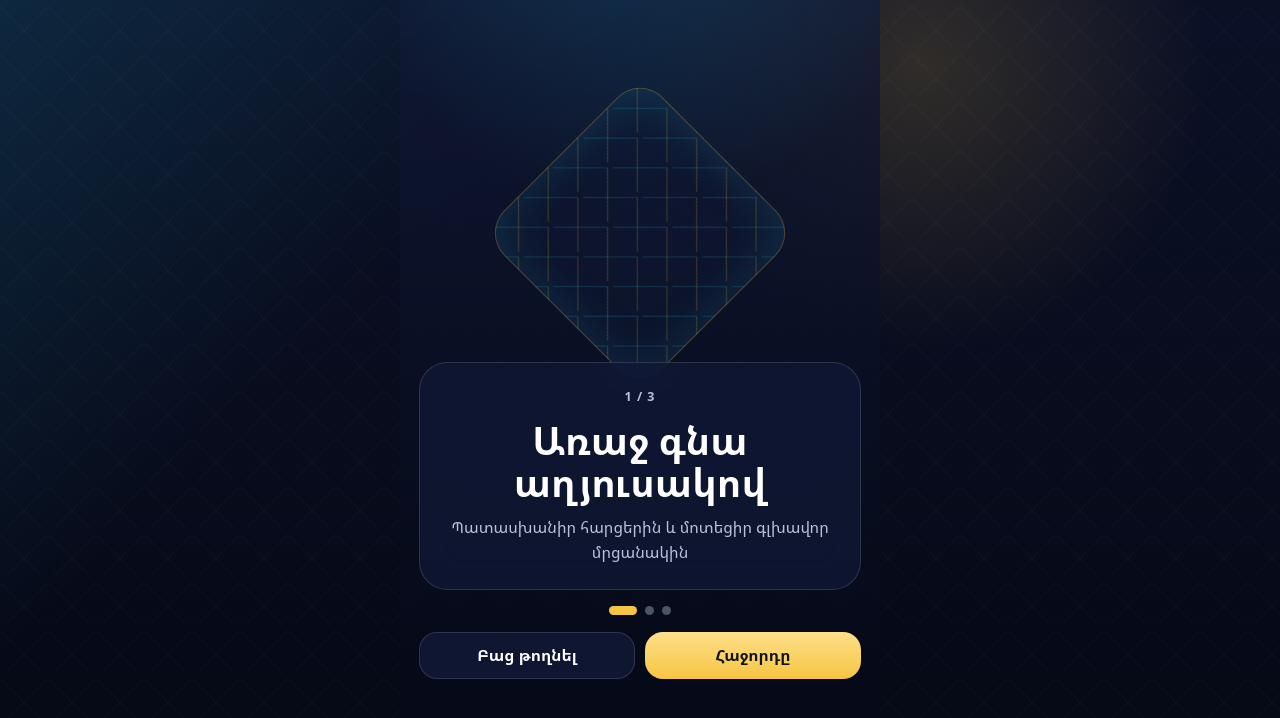
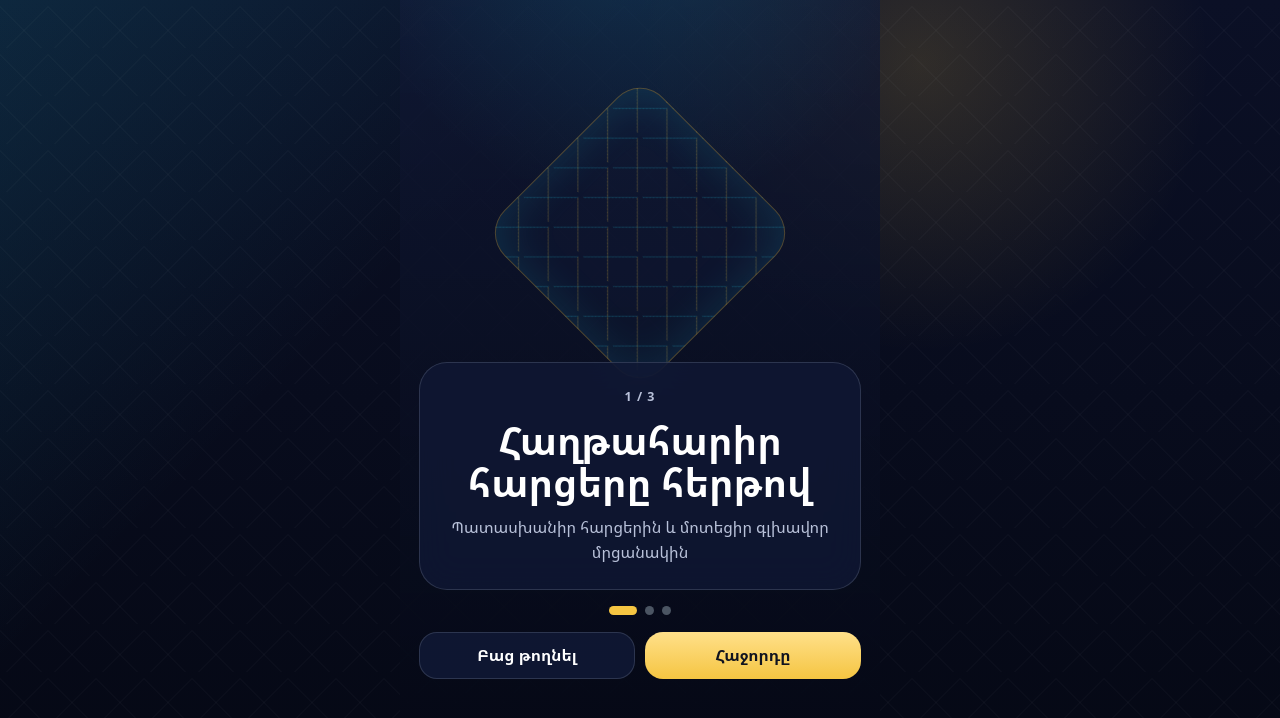
Before and after one commit to vahkodev-create/millionater-quiz, a website: page index.html in a window 1280 px wide. Drawn offline with Linux system fonts and the light colour scheme.

Commit message:
Improve onboarding copy

```diff
--- a/game.js
+++ b/game.js
@@ -16,7 +16,7 @@ function trackEvent(name, params = {}) {
 
 const onboardingSlides = [
   {
-    title: "Առաջ գնա աղյուսակով",
+    title: "Հաղթահարիր հարցերը հերթով",
     text: "Պատասխանիր հարցերին և մոտեցիր գլխավոր մրցանակին",
   },
   {
--- a/index.html
+++ b/index.html
@@ -28,7 +28,7 @@
           <div class="ornament" aria-hidden="true"></div>
           <article class="onboarding-card">
             <p class="eyebrow" id="onboardingStep">1 / 3</p>
-            <h2 id="onboardingTitle">Առաջ գնա աղյուսակով</h2>
+            <h2 id="onboardingTitle">Հաղթահարիր հարցերը հերթով</h2>
             <p id="onboardingText">Պատասխանիր հարցերին և մոտեցիր գլխավոր մրցանակին</p>
           </article>
           <div class="onboarding-dots" id="onboardingDots" aria-hidden="true"></div>
```
Also changed, not shown: STORE_LISTING.md (+1 -1 lines).
